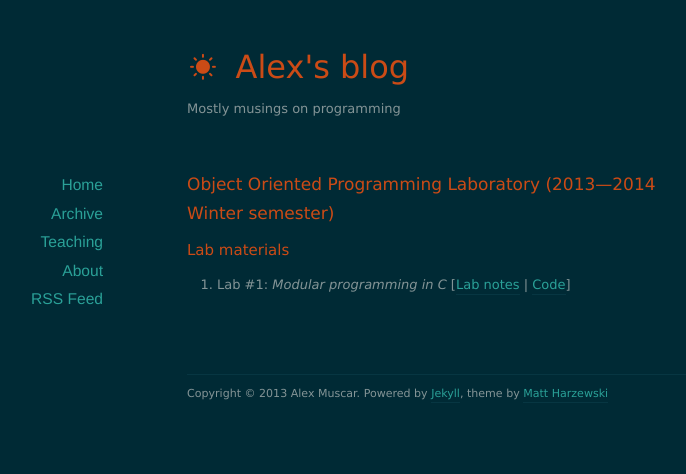
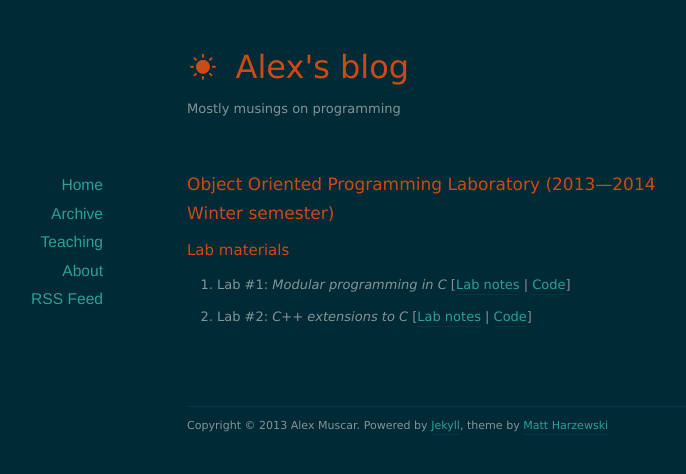
Before and after one commit to muscar/muscar.github.com, a Jekyll site: the page built from teaching/2013/oop/index.html, in a window 1280 px wide. Shown: the top 474 px of the page, without its empty margins (203-889 px from the left). Built offline with Jekyll 4.4.1, drawn with Linux system fonts in a browser that asks for light colours; nearby versions of some CDN libraries.

Commit message:
Added OOP lab 2.

```diff
--- a/teaching/2013/oop/index.html
+++ b/teaching/2013/oop/index.html
@@ -10,6 +10,7 @@ title: Object Oriented Programming Laboratory
     <div>
         <ul>
             <li>Lab #1: <em>Modular programming in C</em> [<a href="http://software.ucv.ro/~eganea/Oop/OOP_L1.pdf">Lab notes</a> | <a href="/static/adts.zip">Code</a>]</li>
+            <li>Lab #2: <em>C++ extensions to C</em> [<a href="http://software.ucv.ro/~eganea/Oop/OOP_L2.pdf">Lab notes</a> | <a href="/static/exts.zip">Code</a>]</li>
         </ul>
     </div>
 </div>
```
Also changed, not shown: 1 other file.
